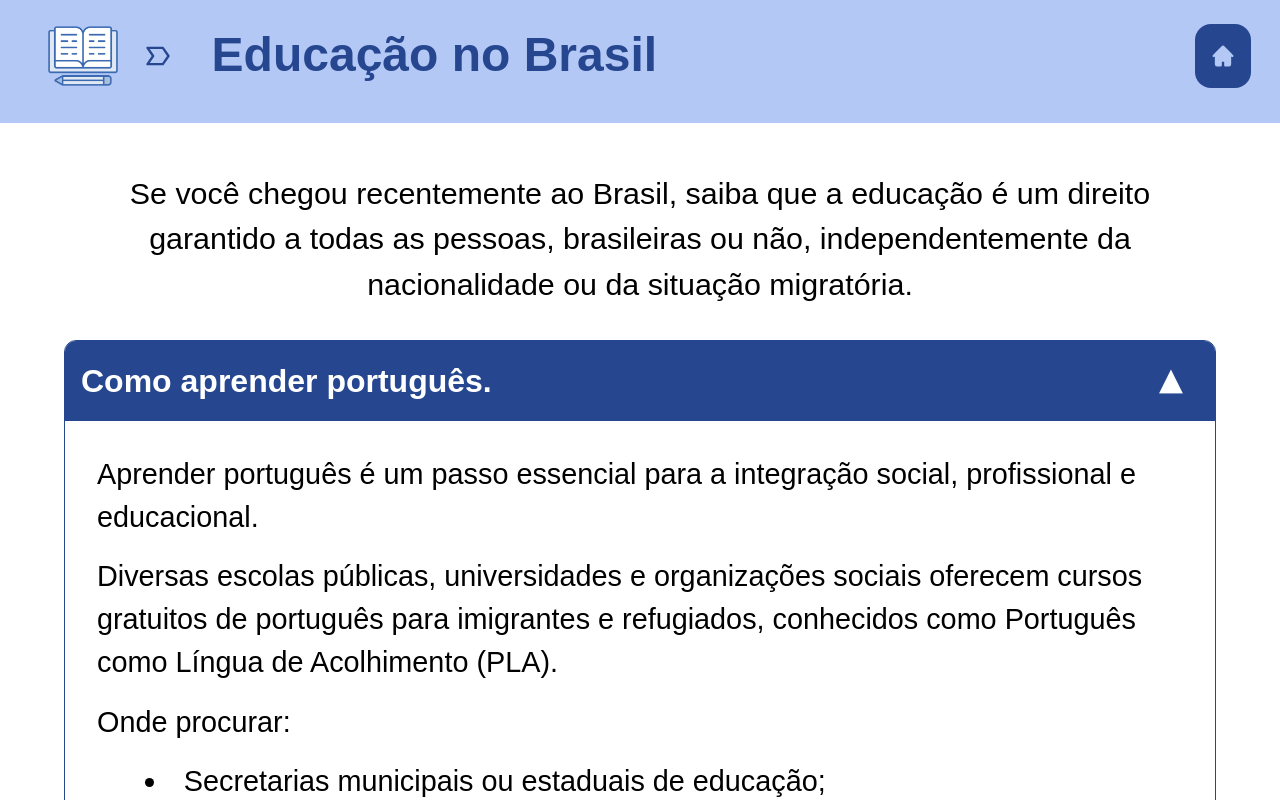
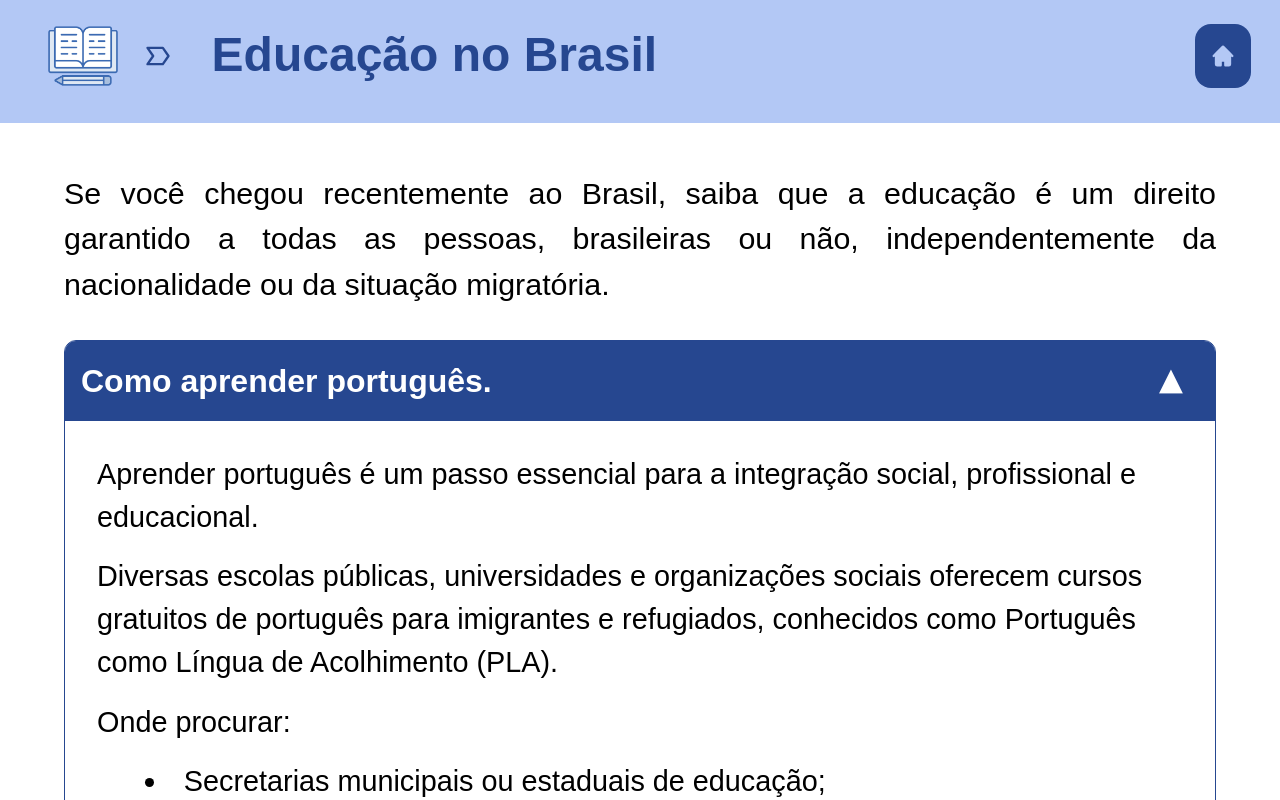
Before and after one commit to Soltonh/DifusaoCultural, a React (Vite) app: page /DifusaoCultural/educa in a window 1280 px wide. Shown: the top 800 px of the page. Built offline with nearby package versions, Linux system fonts and the light colour scheme.

Commit message:
Adição dos vídeos e justificaçaõ textos

```diff
--- a/src/pages/educacao/educacao.tsx
+++ b/src/pages/educacao/educacao.tsx
@@ -31,7 +31,7 @@ const TelaEduca: React.FC = () => {
         <>
             <IndicadoPag src={educaimg} tamanho="5vw" titulo="Educação no Brasil"/>
             <DivTextos>
-                <Paragrafo style={{textAlign: "center"}}>
+                <Paragrafo>
                     Se você chegou recentemente ao Brasil, saiba que a educação é um direito garantido a todas
                     as pessoas, brasileiras ou não, independentemente da nacionalidade ou da situação migratória.
                 </Paragrafo>
--- a/src/pages/saude/saude.ts
+++ b/src/pages/saude/saude.ts
@@ -9,6 +9,7 @@ export const DivTextos = styled.div`
 export const Paragrafo = styled.p`
     font-size: 1.9rem;
     color: black;
+    text-align: justify;
 
     @media (max-width:980px){
         font-size: 1.5rem;
```
Also changed, not shown: src/assets/esp.jpg (added), src/assets/ptbr.webp (added).
